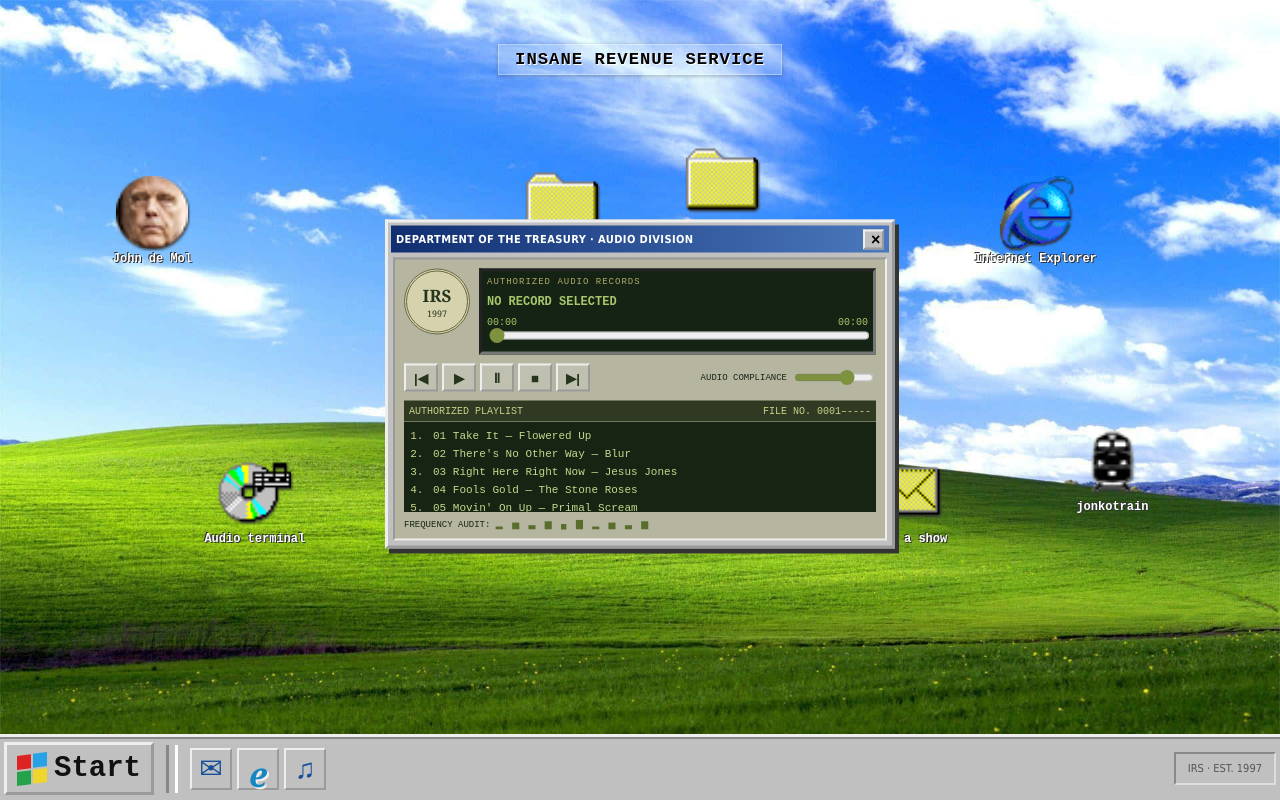
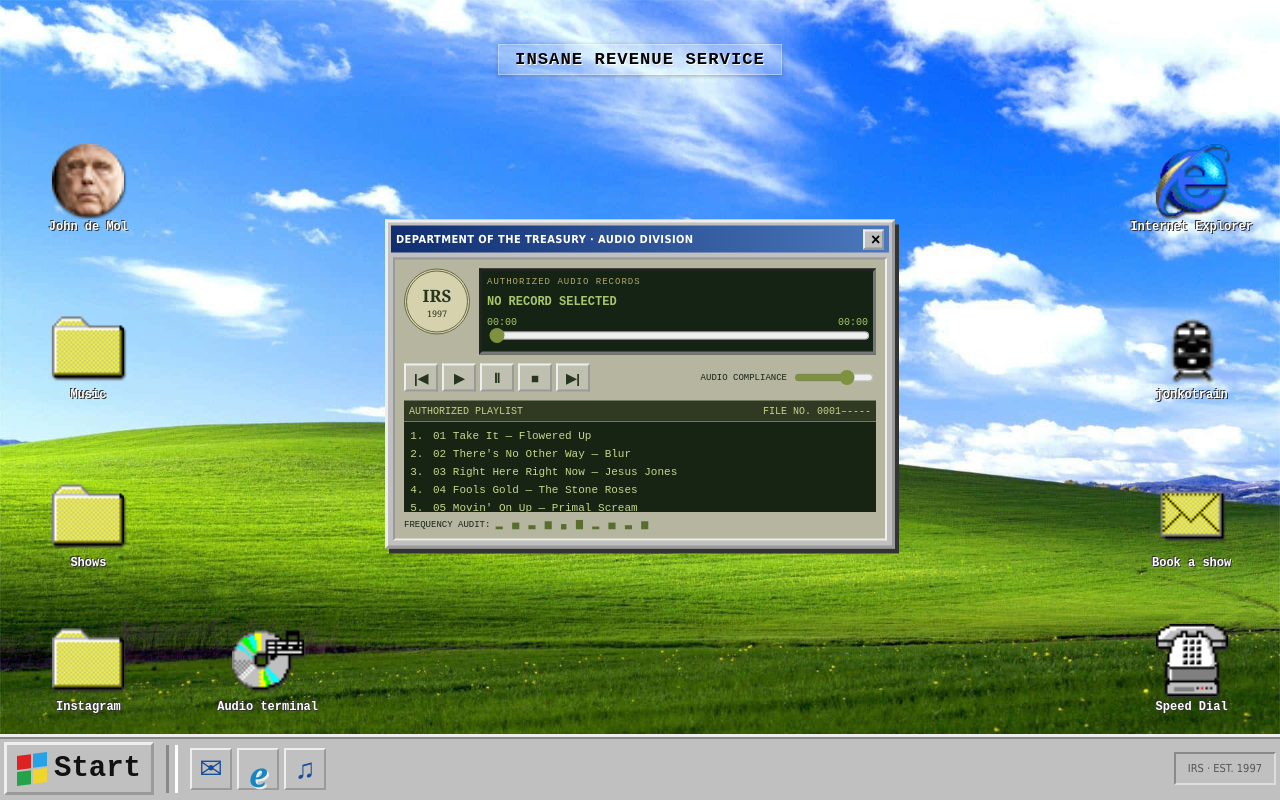
Before and after one commit to InsaneService/irs-desktop, a plain HTML site: page index.html in a window 1280 px wide. Drawn offline with Linux system fonts and the light colour scheme.

Commit message:
Update style.css

```diff
--- a/style.css
+++ b/style.css
@@ -66,3 +66,18 @@ input[type=range]{accent-color:#7d913e;width:100%;height:12px}.transport{display
 .cursor-echo.fade{transition:opacity .42s linear,transform .42s linear;opacity:0;transform:translate(8px,9px) rotate(-25deg)}
 
 .menu-content [hidden]{display:none!important}
+/* Keep desktop icons visible around the startup Winamp player */
+@media (min-width: 651px) {
+  .john-shortcut { left: 3%; top: 18%; }
+  .music { left: 3%; top: 39%; }
+  .shows { left: 3%; top: 60%; }
+  .instagram { left: 3%; top: 78%; }
+
+  .ie-shortcut { left: auto; right: 3%; top: 18%; }
+  .train-shortcut { left: auto; right: 3%; top: 39%; }
+  .book { left: auto; right: 3%; top: 60%; }
+  .speed { left: auto; right: 3%; top: 78%; }
+
+  .winamp-shortcut { left: 17%; top: 78%; }
+  .virus-shortcut { left: 17%; top: 18%; }
+}
```
